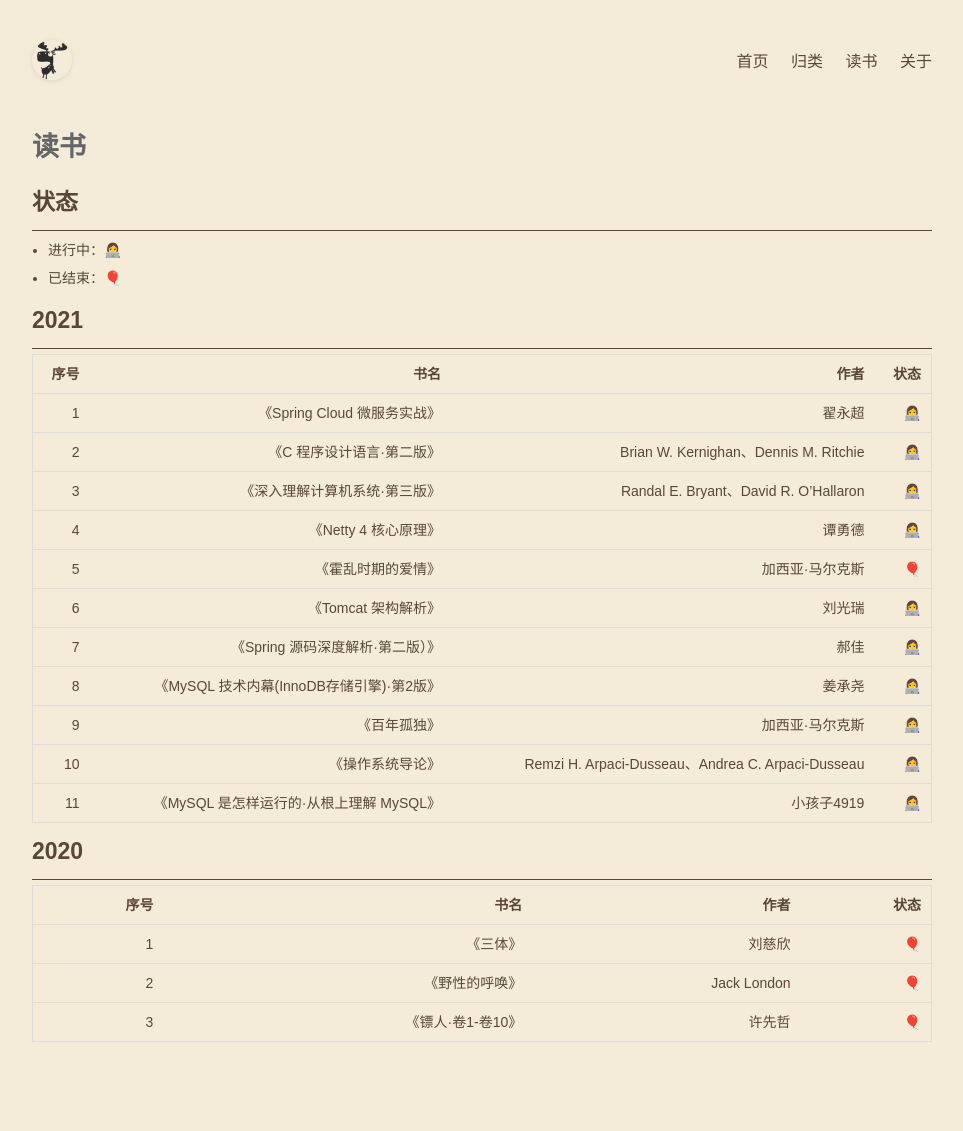
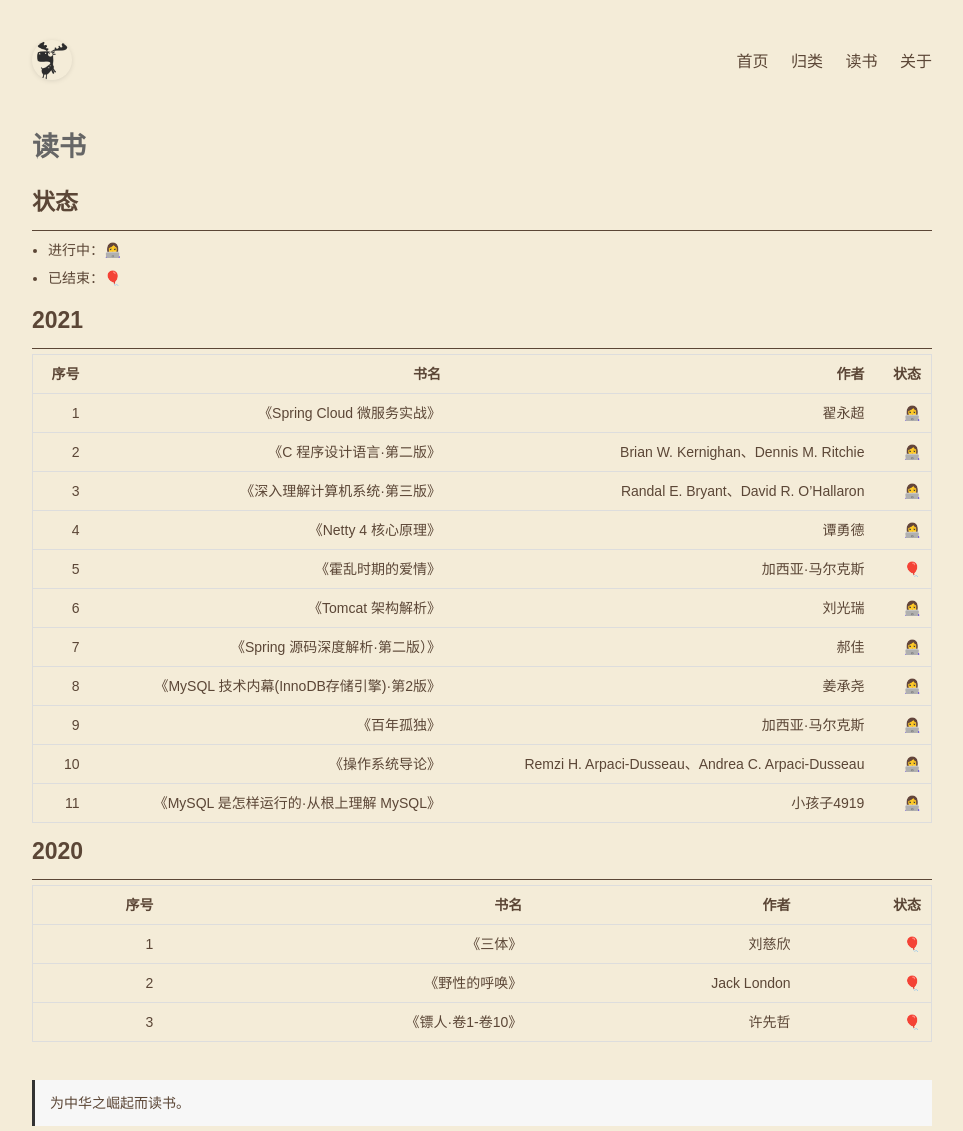
Before and after one commit to Suomea/Suomea.github.io, a Jekyll site: the page built from pages/books.md, in a window 1280 px wide. Shown: the whole page, without its empty margins (158-1121 px from the left). Built offline with Jekyll 4.4.1, drawn with Linux system fonts in a browser that asks for light colours; some web fonts are replaced; before the commit the page ends 1047 px from its top, so only the background shows below that.

Commit message:
:tada: 更新。

```diff
--- a/pages/books.md
+++ b/pages/books.md
@@ -37,3 +37,7 @@ title: 读书
 | 1 | 《三体》 | 刘慈欣  | 🎈 |
 | 2 | 《野性的呼唤》 | Jack London | 🎈 |
 | 3 | 《镖人·卷1-卷10》 | 许先哲 | 🎈 |
+
+
+<br/>
+> 为中华之崛起而读书。
```
